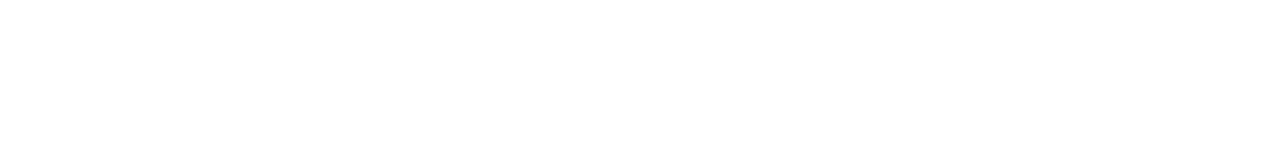
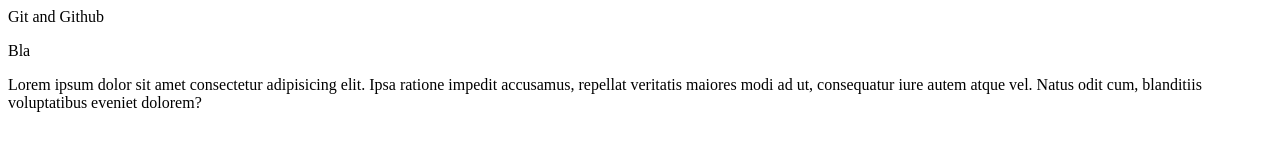
Before and after one commit to ivandisantoso/practice-repo, a plain HTML site: page index.html in a window 1280 px wide. Drawn offline with Linux system fonts and the light colour scheme.

Commit message:
starts project

```diff
--- a/index.html
+++ b/index.html
@@ -4,9 +4,15 @@
     <meta charset="UTF-8">
     <meta name="viewport" content="width=device-width, initial-scale=1.0">
     <meta http-equiv="X-UA-Compatible" content="ie=edge">
-    <title>Document</title>
+    <title>Learning about Git & Github</title>
 </head>
 <body>
-
+    <header>
+        Git and Github
+        <p>Bla</p>
+    </header>
+    <main>
+        <p>Lorem ipsum dolor sit amet consectetur adipisicing elit. Ipsa ratione impedit accusamus, repellat veritatis maiores modi ad ut, consequatur iure autem atque vel. Natus odit cum, blanditiis voluptatibus eveniet dolorem?</p>
+    </main>
 </body>
 </html>
```
